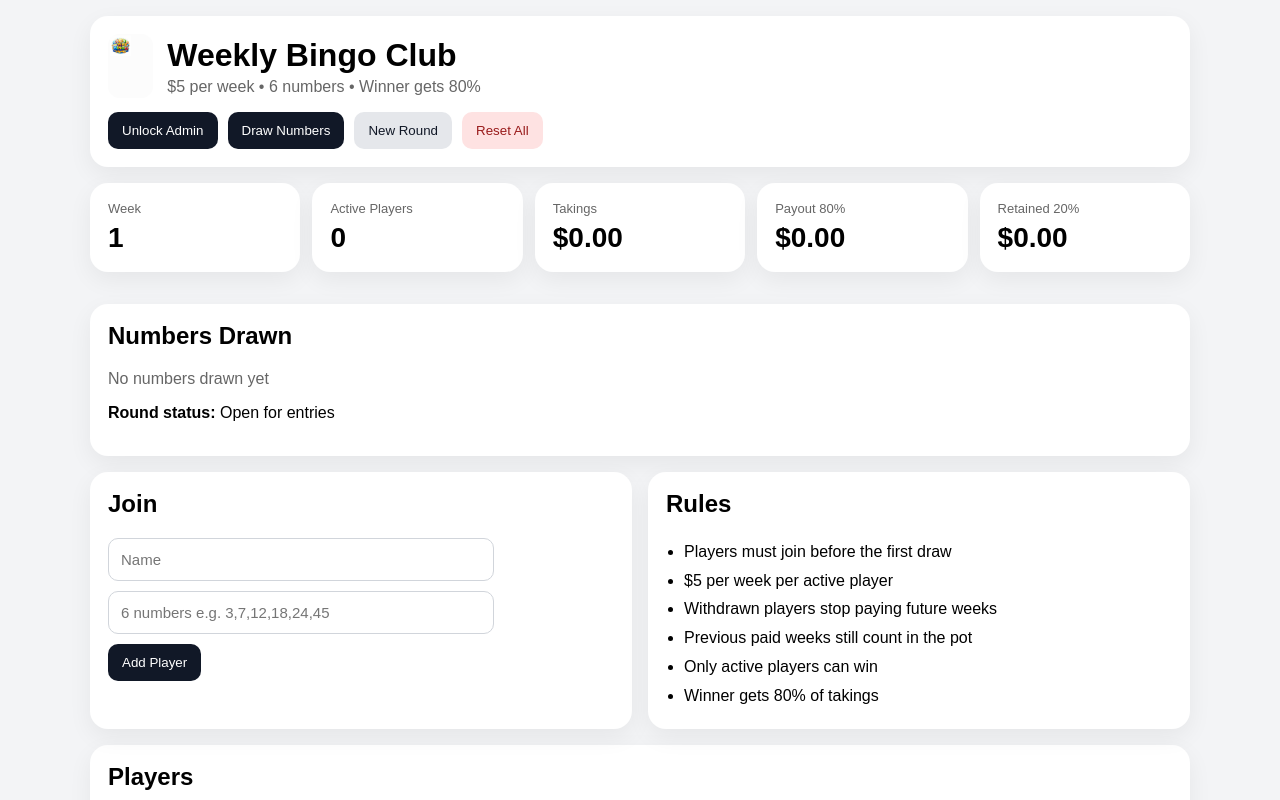
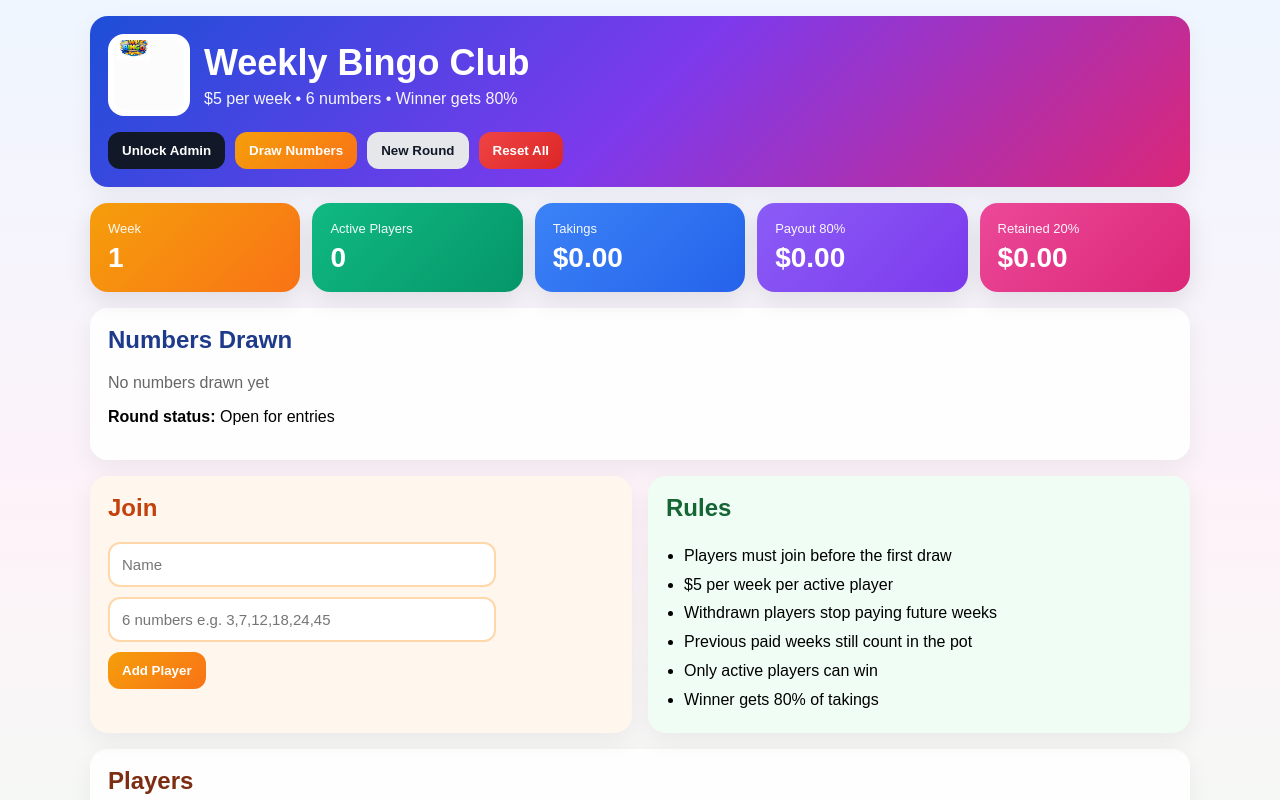
Before and after one commit to Spwindows/WP-Bingo2, a React (Vite) app: page / in a window 1280 px wide. Shown: the top 800 px of the page. Built offline with nearby package versions, Linux system fonts and the light colour scheme.

Commit message:
Update App.jsx

```diff
--- a/src/App.jsx
+++ b/src/App.jsx
@@ -1,8 +1,8 @@
 import { useEffect, useMemo, useState } from "react";
 
 const ENTRY = 5;
-const ADMIN_PIN = "1234"; // change this to your own PIN
-const STORAGE_KEY = "wp-bingo-club-v1";
+const ADMIN_PIN = "1234";
+const STORAGE_KEY = "wp-bingo-club-v2";
 
 function randomDraw() {
   const nums = [];
@@ -21,7 +21,7 @@ function ballColor(num) {
     "#9333ea",
     "#ea580c",
     "#0891b2",
-    "#be123c",
+    "#db2777",
   ];
   return colors[num % colors.length];
 }
@@ -37,14 +37,16 @@ export default function App() {
   const [history, setHistory] = useState([]);
   const [adminUnlocked, setAdminUnlocked] = useState(false);
 
+  const [isDrawing, setIsDrawing] = useState(false);
+  const [currentDraw, setCurrentDraw] = useState([]);
+  const [lastDrawIds, setLastDrawIds] = useState([]);
+
   useEffect(() => {
     const raw = localStorage.getItem(STORAGE_KEY);
     if (raw) {
       const saved = JSON.parse(raw);
       setPlayers(saved.players || []);
       setDrawn(saved.drawn || []);
-      setName("");
-      setNums("");
       setWeek(saved.week || 1);
       setWinnerFound(saved.winnerFound || false);
       setWinnerName(saved.winnerName || "");
@@ -135,27 +137,8 @@ export default function App() {
     return player.leftAfterWeek === null;
   }
 
-  function drawNumbers() {
-    if (!adminUnlocked) {
-      alert("Unlock admin first");
-      return;
-    }
-
-    if (winnerFound) {
-      alert("Winner already found");
-      return;
-    }
-
+  function finishDraw(updated, drawIdsForHighlight) {
     const activePlayers = players.filter(isActive);
-
-    if (activePlayers.length === 0) {
-      alert("Add players first");
-      return;
-    }
-
-    const newNumbers = randomDraw();
-    const updated = [...drawn, ...newNumbers];
-    setDrawn(updated);
 
     const winner = activePlayers.find((p) => {
       const hits = p.numbers.filter((n) => updated.includes(n));
@@ -178,7 +161,6 @@ export default function App() {
           weekWon: week,
           payout: payoutNow.toFixed(2),
           takings: totalTakingsNow.toFixed(2),
-          drawnAtWin: [...updated],
           when: new Date().toLocaleString(),
         },
         ...history,
@@ -187,6 +169,57 @@ export default function App() {
     } else {
       setWeek((w) => w + 1);
     }
+
+    setIsDrawing(false);
+    setCurrentDraw([]);
+    setLastDrawIds(drawIdsForHighlight);
+  }
+
+  function drawNumbers() {
+    if (!adminUnlocked) {
+      alert("Unlock admin first");
+      return;
+    }
+
+    if (winnerFound) {
+      alert("Winner already found");
+      return;
+    }
+
+    if (isDrawing) {
+      return;
+    }
+
+    const activePlayers = players.filter(isActive);
+
+    if (activePlayers.length === 0) {
+      alert("Add players first");
+      return;
+    }
+
+    const newNumbers = randomDraw();
+    const newEntries = newNumbers.map((n) => ({
+      id: crypto.randomUUID(),
+      value: n,
+    }));
+
+    setIsDrawing(true);
+    setCurrentDraw([]);
+    setLastDrawIds([]);
+
+    newEntries.forEach((entry, index) => {
+      setTimeout(() => {
+        setCurrentDraw((prev) => [...prev, entry]);
+      }, index * 500);
+    });
+
+    setTimeout(() => {
+      setDrawn((prev) => {
+        const updated = [...prev, ...newEntries];
+        finishDraw(updated, newEntries.map((x) => x.id));
+        return updated;
+      });
+    }, newEntries.length * 500 + 250);
   }
 
   function withdrawPlayer(id) {
@@ -223,10 +256,14 @@ export default function App() {
       return;
     }
 
+    if (isDrawing) return;
+
     const ok = window.confirm("Start a new round?");
     if (!ok) return;
 
     setDrawn([]);
+    setCurrentDraw([]);
+    setLastDrawIds([]);
     setWeek(1);
     setWinnerFound(false);
     setWinnerName("");
@@ -244,11 +281,15 @@ export default function App() {
       return;
     }
 
+    if (isDrawing) return;
+
     const ok = window.confirm("Reset everything?");
     if (!ok) return;
 
     setPlayers([]);
     setDrawn([]);
+    setCurrentDraw([]);
+    setLastDrawIds([]);
     setName("");
     setNums("");
     setWeek(1);
@@ -270,12 +311,18 @@ export default function App() {
       style={{
         padding: 16,
         fontFamily: "Arial, sans-serif",
-        background: "#f3f4f6",
+        background: "linear-gradient(180deg, #eff6ff 0%, #fdf2f8 50%, #f0fdf4 100%)",
         minHeight: "100vh",
       }}
     >
       <div style={{ maxWidth: 1100, margin: "0 auto" }}>
-        <div style={card}>
+        <div
+          style={{
+            ...card,
+            background: "linear-gradient(135deg, #1d4ed8, #7c3aed, #db2777)",
+            color: "white",
+          }}
+        >
           <div
             style={{
               display: "flex",
@@ -287,60 +334,98 @@ export default function App() {
             <img
               src="/logo.png"
               alt="Logo"
-              style={{ height: 64, width: "auto", borderRadius: 12 }}
+              style={{
+                height: 70,
+                width: 70,
+                borderRadius: 16,
+                objectFit: "cover",
+                background: "white",
+                padding: 6,
+              }}
             />
             <div>
-              <h1 style={{ margin: 0 }}>Weekly Bingo Club</h1>
-              <div style={{ color: "#666", marginTop: 4 }}>
+              <h1 style={{ margin: 0, fontSize: 36 }}>Weekly Bingo Club</h1>
+              <div style={{ marginTop: 6, opacity: 0.95 }}>
                 $5 per week • 6 numbers • Winner gets 80%
               </div>
             </div>
           </div>
 
-          <div style={{ marginTop: 14, display: "flex", gap: 10, flexWrap: "wrap" }}>
+          <div style={{ marginTop: 16, display: "flex", gap: 10, flexWrap: "wrap" }}>
             {!adminUnlocked ? (
               <button style={darkBtn} onClick={unlockAdmin}>Unlock Admin</button>
             ) : (
               <button style={greyBtn} onClick={lockAdmin}>Lock Admin</button>
             )}
-            <button style={darkBtn} onClick={drawNumbers}>Draw Numbers</button>
-            <button style={greyBtn} onClick={newRound}>New Round</button>
-            <button style={dangerBtn} onClick={resetEverything}>Reset All</button>
+            <button style={yellowBtn} onClick={drawNumbers} disabled={isDrawing}>
+              {isDrawing ? "Drawing..." : "Draw Numbers"}
+            </button>
+            <button style={greyBtn} onClick={newRound} disabled={isDrawing}>New Round</button>
+            <button style={dangerBtn} onClick={resetEverything} disabled={isDrawing}>Reset All</button>
           </div>
         </div>
 
         <div style={statsGrid}>
-          <StatCard title="Week" value={week} />
-          <StatCard title="Active Players" value={activeCount} />
-          <StatCard title="Takings" value={`$${totalTakings.toFixed(2)}`} />
-          <StatCard title="Payout 80%" value={`$${payout.toFixed(2)}`} />
-          <StatCard title="Retained 20%" value={`$${retained.toFixed(2)}`} />
+          <StatCard title="Week" value={week} bg="linear-gradient(135deg,#f59e0b,#f97316)" />
+          <StatCard title="Active Players" value={activeCount} bg="linear-gradient(135deg,#10b981,#059669)" />
+          <StatCard title="Takings" value={`$${totalTakings.toFixed(2)}`} bg="linear-gradient(135deg,#3b82f6,#2563eb)" />
+          <StatCard title="Payout 80%" value={`$${payout.toFixed(2)}`} bg="linear-gradient(135deg,#8b5cf6,#7c3aed)" />
+          <StatCard title="Retained 20%" value={`$${retained.toFixed(2)}`} bg="linear-gradient(135deg,#ec4899,#db2777)" />
         </div>
 
-        <div style={card}>
-          <h2 style={{ marginTop: 0 }}>Numbers Drawn</h2>
+        <div style={{ ...card, background: "#ffffffee" }}>
+          <h2 style={{ marginTop: 0, color: "#1e3a8a" }}>Numbers Drawn</h2>
+
+          {currentDraw.length > 0 && (
+            <>
+              <div style={{ marginBottom: 10, fontWeight: "bold", color: "#7c3aed" }}>
+                Current draw
+              </div>
+              <div style={{ display: "flex", flexWrap: "wrap", gap: 10, marginBottom: 18 }}>
+                {currentDraw.map((entry, i) => (
+                  <div
+                    key={entry.id}
+                    style={{
+                      ...ball,
+                      background: ballColor(entry.value),
+                      color: "#fff",
+                      boxShadow: "0 10px 18px rgba(0,0,0,0.18)",
+                      transform: "scale(1)",
+                      animation: "popIn 0.35s ease",
+                    }}
+                  >
+                    {entry.value}
+                  </div>
+                ))}
+              </div>
+            </>
+          )}
+
           {drawn.length === 0 ? (
             <p style={{ color: "#666" }}>No numbers drawn yet</p>
           ) : (
             <div style={{ display: "flex", flexWrap: "wrap", gap: 10 }}>
-              {drawn.map((n, i) => (
+              {drawn.map((entry) => (
                 <div
-                  key={`${n}-${i}`}
+                  key={entry.id}
                   style={{
                     ...ball,
-                    background: ballColor(n),
+                    background: ballColor(entry.value),
                     color: "#fff",
-                    transform: "scale(1)",
-                    transition: "transform 0.2s ease",
+                    boxShadow: lastDrawIds.includes(entry.id)
+                      ? "0 0 0 4px rgba(250,204,21,0.45), 0 8px 18px rgba(0,0,0,0.18)"
+                      : "0 6px 14px rgba(0,0,0,0.18)",
+                    transform: lastDrawIds.includes(entry.id) ? "scale(1.08)" : "scale(1)",
+                    transition: "all 0.25s ease",
                   }}
                 >
-                  {n}
+                  {entry.value}
                 </div>
               ))}
             </div>
           )}
 
-          <p style={{ marginTop: 14 }}>
+          <p style={{ marginTop: 16 }}>
             <strong>Round status:</strong>{" "}
             {winnerFound ? "Winner found" : roundStarted ? "In progress" : "Open for entries"}
           </p>
@@ -350,9 +435,9 @@ export default function App() {
               style={{
                 marginTop: 12,
                 padding: 14,
-                borderRadius: 12,
-                background: "#dcfce7",
-                color: "#166534",
+                borderRadius: 14,
+                background: "linear-gradient(135deg,#22c55e,#16a34a)",
+                color: "white",
                 fontWeight: "bold",
               }}
             >
@@ -362,10 +447,12 @@ export default function App() {
         </div>
 
         <div style={twoCol}>
-          <div style={card}>
-            <h2 style={{ marginTop: 0 }}>Join</h2>
+          <div style={{ ...card, background: "#fff7ed" }}>
+            <h2 style={{ marginTop: 0, color: "#c2410c" }}>Join</h2>
             {roundStarted ? (
-              <p style={{ color: "#b91c1c" }}>Entries closed until next round</p>
+              <p style={{ color: "#b91c1c", fontWeight: "bold" }}>
+                Entries closed until next round
+              </p>
             ) : (
               <form onSubmit={addPlayer}>
                 <input
@@ -380,13 +467,13 @@ export default function App() {
                   onChange={(e) => setNums(e.target.value)}
                   style={input}
                 />
-                <button type="submit" style={darkBtn}>Add Player</button>
+                <button type="submit" style={yellowBtn}>Add Player</button>
               </form>
             )}
           </div>
 
-          <div style={card}>
-            <h2 style={{ marginTop: 0 }}>Rules</h2>
+          <div style={{ ...card, background: "#f0fdf4" }}>
+            <h2 style={{ marginTop: 0, color: "#166534" }}>Rules</h2>
             <ul style={{ margin: 0, paddingLeft: 18, lineHeight: 1.8 }}>
               <li>Players must join before the first draw</li>
               <li>$5 per week per active player</li>
@@ -398,14 +485,16 @@ export default function App() {
           </div>
         </div>
 
-        <div style={card}>
-          <h2 style={{ marginTop: 0 }}>Players</h2>
+        <div style={{ ...card, background: "#ffffffee" }}>
+          <h2 style={{ marginTop: 0, color: "#7c2d12" }}>Players</h2>
           {players.length === 0 ? (
             <p style={{ color: "#666" }}>No players added yet</p>
           ) : (
             <div style={playersGrid}>
               {players.map((p) => {
-                const hits = p.numbers.filter((n) => drawn.includes(n));
+                const hits = p.numbers.filter((n) =>
+                  drawn.some((d) => d.value === n)
+                );
                 const active = isActive(p);
                 const paidWeeks = getWeeksPaid(p);
                 const paidAmount = paidWeeks * ENTRY;
@@ -414,10 +503,13 @@ export default function App() {
                   <div
                     key={p.id}
                     style={{
-                      border: "1px solid #e5e7eb",
-                      borderRadius: 14,
+                      border: "2px solid #e5e7eb",
+                      borderRadius: 18,
                       padding: 14,
-                      background: active ? "#fff" : "#f9fafb",
+                      background: active
+                        ? "linear-gradient(180deg,#ffffff,#eff6ff)"
+                        : "linear-gradient(180deg,#f9fafb,#f3f4f6)",
+                      boxShadow: "0 8px 20px rgba(0,0,0,0.05)",
                     }}
                   >
                     <div
@@ -429,22 +521,24 @@ export default function App() {
                         marginBottom: 10,
                       }}
                     >
-                      <strong>{p.name} {!active ? "(withdrawn)" : ""}</strong>
+                      <strong style={{ fontSize: 18 }}>
+                        {p.name} {!active ? "(withdrawn)" : ""}
+                      </strong>
                       <span style={pill}>{hits.length}/6</span>
                     </div>
 
                     <div style={{ display: "flex", flexWrap: "wrap", gap: 8, marginBottom: 10 }}>
                       {p.numbers.map((n) => {
-                        const matched = drawn.includes(n);
+                        const matched = drawn.some((d) => d.value === n);
                         return (
                           <div
                             key={n}
                             style={{
                               ...ball,
-                              width: 36,
-                              height: 36,
+                              width: 38,
+                              height: 38,
                               fontSize: 14,
-                              background: matched ? "#16a34a" : "#e5e7eb",
+                              background: matched ? ballColor(n) : "#e5e7eb",
                               color: matched ? "#fff" : "#111",
                             }}
                           >
@@ -454,14 +548,14 @@ export default function App() {
                       })}
                     </div>
 
-                    <div style={{ color: "#444", fontSize: 14, lineHeight: 1.6 }}>
+                    <div style={{ color: "#374151", fontSize: 14, lineHeight: 1.6 }}>
                       <div>Weeks paid: {paidWeeks}</div>
                       <div>Total paid: ${paidAmount.toFixed(2)}</div>
                       <div>Status: {active ? "Active" : `Stopped after week ${p.leftAfterWeek}`}</div>
                     </div>
 
                     <div style={{ marginTop: 10 }}>
-                      <button style={dangerBtn} onClick={() => withdrawPlayer(p.id)}>
+                      <button style={dangerBtn} onClick={() => withdrawPlayer(p.id)} disabled={isDrawing}>
                         {!roundStarted ? "Remove" : active ? "Withdraw" : "Withdrawn"}
                       </button>
                     </div>
@@ -472,8 +566,8 @@ export default function App() {
           )}
         </div>
 
-        <div style={card}>
-          <h2 style={{ marginTop: 0 }}>Winner History</h2>
+        <div style={{ ...card, background: "#faf5ff" }}>
+          <h2 style={{ marginTop: 0, color: "#6b21a8" }}>Winner History</h2>
           {history.length === 0 ? (
             <p style={{ color: "#666" }}>No completed rounds yet</p>
           ) : (
@@ -482,13 +576,13 @@ export default function App() {
                 <div
                   key={item.id}
                   style={{
-                    border: "1px solid #e5e7eb",
-                    borderRadius: 12,
+                    border: "2px solid #e9d5ff",
+                    borderRadius: 14,
                     padding: 12,
-                    background: "#fff",
+                    background: "white",
                   }}
                 >
-                  <strong>{item.winner}</strong>
+                  <strong style={{ color: "#7c3aed" }}>{item.winner}</strong>
                   <div>Week won: {item.weekWon}</div>
                   <div>Total takings: ${item.takings}</div>
                   <div>Payout: ${item.payout}</div>
@@ -499,14 +593,30 @@ export default function App() {
           )}
         </div>
       </div>
+
+      <style>{`
+        @keyframes popIn {
+          0% { transform: scale(0.3); opacity: 0; }
+          80% { transform: scale(1.12); opacity: 1; }
+          100% { transform: scale(1); opacity: 1; }
+        }
+      `}</style>
     </div>
   );
 }
 
-function StatCard({ title, value }) {
+function StatCard({ title, value, bg }) {
   return (
-    <div style={card}>
-      <div style={{ color: "#666", fontSize: 13, marginBottom: 6 }}>{title}</div>
+    <div
+      style={{
+        borderRadius: 18,
+        padding: 18,
+        background: bg,
+        color: "white",
+        boxShadow: "0 8px 24px rgba(0,0,0,0.10)",
+      }}
+    >
+      <div style={{ fontSize: 13, marginBottom: 6, opacity: 0.95 }}>{title}</div>
       <div style={{ fontSize: 28, fontWeight: "bold" }}>{value}</div>
     </div>
   );
@@ -545,9 +655,10 @@ const input = {
   display: "block",
   marginBottom: 10,
   padding: 12,
-  borderRadius: 10,
-  border: "1px solid #d1d5db",
+  borderRadius: 12,
+  border: "2px solid #fed7aa",
   fontSize: 15,
+  background: "white",
 };
 
 const darkBtn = {
@@ -555,8 +666,9 @@ const darkBtn = {
   color: "#fff",
   border: "none",
   padding: "11px 14px",
-  borderRadius: 10,
+  borderRadius: 12,
   cursor: "pointer",
+  fontWeight: "bold",
 };
 
 const greyBtn = {
@@ -564,17 +676,29 @@ const greyBtn = {
   color: "#111827",
   border: "none",
   padding: "11px 14px",
-  borderRadius: 10,
+  borderRadius: 12,
   cursor: "pointer",
+  fontWeight: "bold",
+};
+
+const yellowBtn = {
+  background: "linear-gradient(135deg,#f59e0b,#f97316)",
+  color: "white",
+  border: "none",
+  padding: "11px 14px",
+  borderRadius: 12,
+  cursor: "pointer",
+  fontWeight: "bold",
 };
 
 const dangerBtn = {
-  background: "#fee2e2",
-  color: "#991b1b",
+  background: "linear-gradient(135deg,#ef4444,#dc2626)",
+  color: "#fff",
   border: "none",
   padding: "10px 14px",
-  borderRadius: 10,
+  borderRadius: 12,
   cursor: "pointer",
+  fontWeight: "bold",
 };
 
 const ball = {
@@ -588,8 +712,8 @@ const ball = {
 };
 
 const pill = {
-  background: "#eef2ff",
-  color: "#4338ca",
+  background: "linear-gradient(135deg,#8b5cf6,#7c3aed)",
+  color: "#fff",
   padding: "5px 10px",
   borderRadius: 999,
   fontSize: 12,
```
